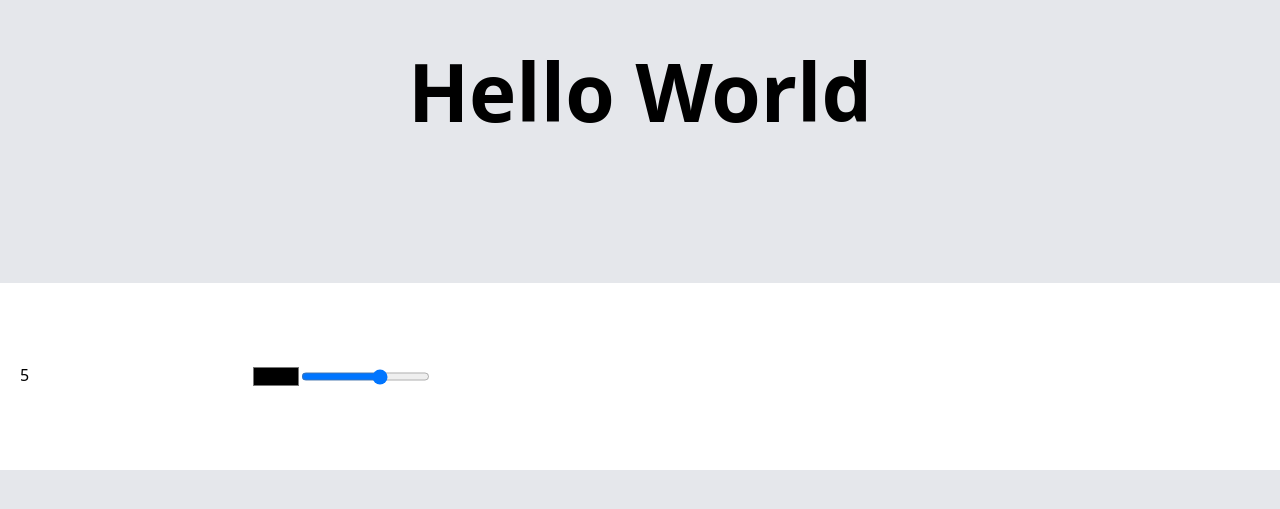
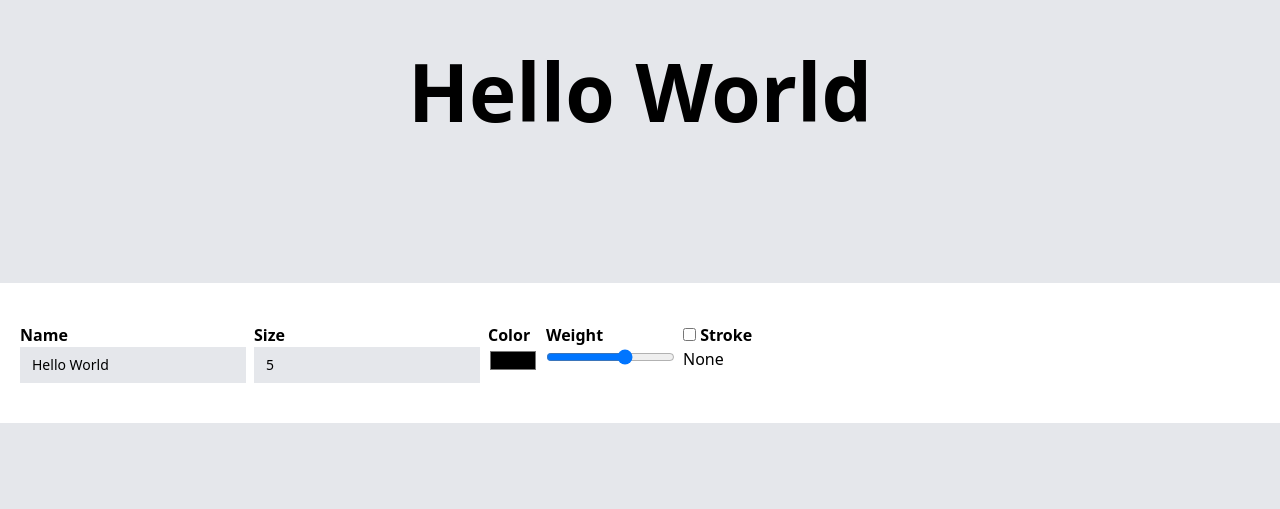
Before and after one commit to senicrem/text-styler, a Vue app: page / in a window 1280 px wide. Shown: the part 101-610 px from the top of the page. Built offline with nearby package versions, Linux system fonts and the light colour scheme.

Commit message:
add text stroke functionality

```diff
--- a/src/pages/TextConfigurator.vue
+++ b/src/pages/TextConfigurator.vue
@@ -5,18 +5,36 @@ const textSettings = reactive({
 	name: "Hello World",
 	size: '5',
 	color: 'black',
-	weight: '700'
+	weight: '700',
+	stroke: {
+		active: false,
+		color: 'red',
+		width: 2
+	}
 });
 
 const changeDisplayMode = () => {
 	onNightMode.value = !onNightMode.value;
 }
 
-const textStyles = computed(() => ({
-	fontSize: textSettings.size + 'rem',
-	color: textSettings.color,
-	fontWeight: textSettings.weight
-}))
+const textStyles = computed(() => {
+	const { stroke } = textSettings;
+	const result = {
+		fontSize: textSettings.size + 'rem',
+		color: textSettings.color,
+		fontWeight: textSettings.weight
+	}
+
+	if (stroke.active) {
+		result["-webkit-text-stroke"] = `${stroke.width}px ${stroke.color}`
+	}
+
+
+	return result;
+})
+
+const styleInputText = () => ("bg-gray-200 text-sm px-3 py-2 border-0")
+
 </script>
 
 <template>
@@ -26,12 +44,32 @@ const textStyles = computed(() => ({
 			<p :style="textStyles" class="">{{ textSettings.name }}</p>
 		</div>
 
-		<div class="w-full bg-white py-20 px-5 flex">
+		<div class="w-full bg-white py-10 px-5 flex gap-2">
+			<div class="">
+				<span class="block font-bold">Name</span>
+				<input :class="styleInputText()" type="text" v-model.lazy="textSettings.name"  />
+			</div>
 			<div>
-				<input type="number" v-model="textSettings.size">
+				<span class="block font-bold">Size</span>
+				<input :class="styleInputText()" type="number" v-model="textSettings.size">
 			</div>
-			<input type="color" v-model="textSettings.color">
-			<input type="range" v-model="textSettings.weight" min="200" max="1000">
+			<div>
+				<span class="block font-bold">Color</span>
+				<input type="color" v-model="textSettings.color">
+			</div>
+			<div>
+				<span class="block font-bold">Weight</span>
+				<input type="range" v-model="textSettings.weight" min="200" max="1000">
+			</div>
+			<div>
+				<span class="block font-bold"><input type="checkbox" v-model="textSettings.stroke.active"/> Stroke</span>
+				<span v-if="!textSettings.stroke.active">None</span>
+				<div v-else>
+					<input type="color" v-model="textSettings.stroke.color">
+					<input type="number" v-model="textSettings.stroke.width">
+				</div>
+
+			</div>
 		</div>
 	</div>
 </div>
```
